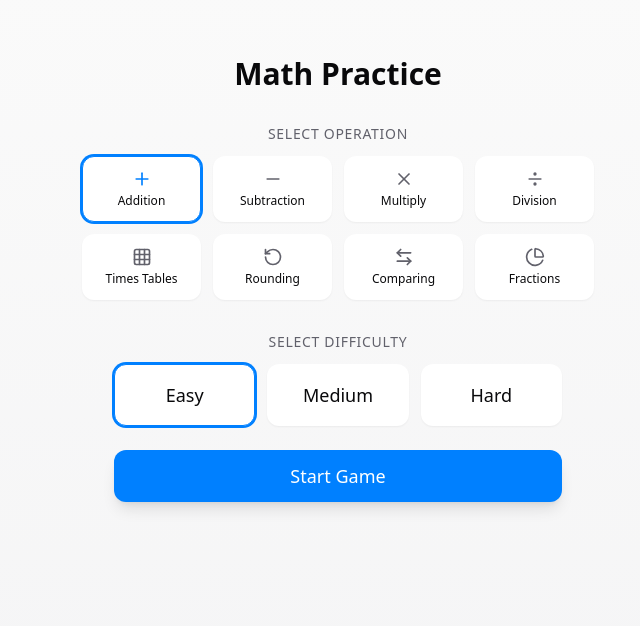
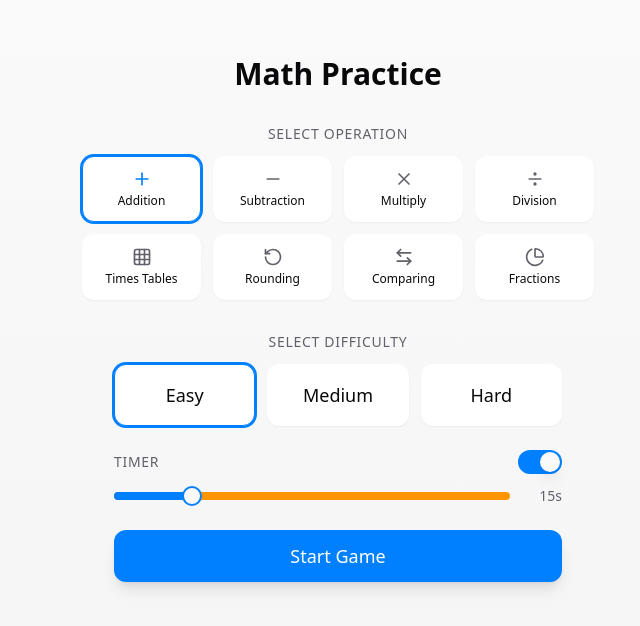
Before and after one commit to rkrules/fun-math-challenge, a React (Vite) app: page / in a window 1280 px wide. Shown: the top 626 px of the page, without its empty margins (302-942 px from the left). Built offline with nearby package versions, Linux system fonts and the light colour scheme.

Commit message:
Changes
Co-authored-by: rkrules <1111119+rkrules@users.noreply.github.com>

```diff
--- a/src/components/GameControls.tsx
+++ b/src/components/GameControls.tsx
@@ -1,5 +1,7 @@
 
 import { Difficulty } from '../utils/mathUtils';
+import { Switch } from './ui/switch';
+import { Slider } from './ui/slider';
 
 interface GameControlsProps {
   difficulty: Difficulty;
@@ -7,6 +9,10 @@ interface GameControlsProps {
   onStartGame: () => void;
   onEndGame: () => void;
   isGameActive: boolean;
+  timerEnabled: boolean;
+  onToggleTimer: (enabled: boolean) => void;
+  timePerQuestion: number;
+  onChangeTime: (time: number) => void;
 }
 
 const GameControls = ({
@@ -14,7 +20,11 @@ const GameControls = ({
   onChangeDifficulty,
   onStartGame,
   onEndGame,
-  isGameActive
+  isGameActive,
+  timerEnabled,
+  onToggleTimer,
+  timePerQuestion,
+  onChangeTime,
 }: GameControlsProps) => {
   return (
     <div className="w-full max-w-md mx-auto animate-scale-in">
@@ -51,6 +61,30 @@ const GameControls = ({
             </div>
           </div>
 
+          <div className="space-y-3">
+            <div className="flex items-center justify-between">
+              <label className="text-sm text-muted-foreground uppercase tracking-wider">
+                Timer
+              </label>
+              <Switch checked={timerEnabled} onCheckedChange={onToggleTimer} />
+            </div>
+            {timerEnabled && (
+              <div className="flex items-center gap-3">
+                <Slider
+                  min={5}
+                  max={60}
+                  step={5}
+                  value={[timePerQuestion]}
+                  onValueChange={([v]) => onChangeTime(v)}
+                  className="flex-1"
+                />
+                <span className="text-sm font-medium text-muted-foreground w-10 text-right">
+                  {timePerQuestion}s
+                </span>
+              </div>
+            )}
+          </div>
+
           <button
             onClick={onStartGame}
             className="w-full bg-primary text-primary-foreground py-3 rounded-xl text-lg font-medium
--- a/src/components/GameStats.tsx
+++ b/src/components/GameStats.tsx
@@ -1,14 +1,16 @@
 
 import { useAnimatedNumber } from '../utils/animations';
+import { Infinity } from 'lucide-react';
 
 interface GameStatsProps {
   score: number;
   streak: number;
   timeLeft: number;
   maxTime: number;
+  timerEnabled: boolean;
 }
 
-const GameStats = ({ score, streak, timeLeft, maxTime }: GameStatsProps) => {
+const GameStats = ({ score, streak, timeLeft, maxTime, timerEnabled }: GameStatsProps) => {
   const animatedScore = useAnimatedNumber(score);
   const animatedStreak = useAnimatedNumber(streak);
 
@@ -36,6 +38,7 @@ const GameStats = ({ score, streak, timeLeft, maxTime }: GameStatsProps) => {
 
         <div className="text-center">
           <p className="text-xs text-muted-foreground uppercase tracking-wider mb-1">Time</p>
+          {timerEnabled ? (
             <div className="relative h-6 w-full bg-muted rounded-full overflow-hidden">
               <div
                 className={`absolute top-0 left-0 h-full ${
@@ -47,6 +50,11 @@ const GameStats = ({ score, streak, timeLeft, maxTime }: GameStatsProps) => {
                 {Math.ceil(timeLeft)}s
               </div>
             </div>
+          ) : (
+            <div className="flex items-center justify-center h-6">
+              <Infinity className="h-5 w-5 text-muted-foreground" />
+            </div>
+          )}
         </div>
       </div>
     </div>
--- a/src/components/MathGame.tsx
+++ b/src/components/MathGame.tsx
@@ -14,21 +14,21 @@ import {
   calculatePoints
 } from '../utils/mathUtils';
 
-const MAX_TIME_PER_QUESTION = 15; // seconds
-
 const MathGame = () => {
   // Game configuration state
   const [operation, setOperation] = useState<Operation>('addition');
   const [difficulty, setDifficulty] = useState<Difficulty>('easy');
   const [isGameActive, setIsGameActive] = useState(false);
   const [isGameOver, setIsGameOver] = useState(false);
+  const [timerEnabled, setTimerEnabled] = useState(true);
+  const [timePerQuestion, setTimePerQuestion] = useState(15);
 
   // Game progress state
   const [currentQuestion, setCurrentQuestion] = useState<Question | null>(null);
   const [score, setScore] = useState(0);
   const [streak, setStreak] = useState(0);
   const [maxStreak, setMaxStreak] = useState(0);
-  const [timeLeft, setTimeLeft] = useState(MAX_TIME_PER_QUESTION);
+  const [timeLeft, setTimeLeft] = useState(timePerQuestion);
   const [isAnswerCorrect, setIsAnswerCorrect] = useState<boolean | null>(null);
   const [showFeedback, setShowFeedback] = useState(false);
 
@@ -41,10 +41,10 @@ const MathGame = () => {
   const generateNewQuestion = useCallback(() => {
     const newQuestion = generateQuestion(operation, difficulty);
     setCurrentQuestion(newQuestion);
-    setTimeLeft(MAX_TIME_PER_QUESTION);
+    setTimeLeft(timePerQuestion);
     setIsAnswerCorrect(null);
     setShowFeedback(false);
-  }, [operation, difficulty]);
+  }, [operation, difficulty, timePerQuestion]);
 
   // Initialize game when started
   useEffect(() => {
@@ -57,7 +57,7 @@ const MathGame = () => {
   useEffect(() => {
     let timer: number | undefined;
 
-    if (isGameActive && !isGameOver && !showFeedback && timeLeft > 0) {
+    if (timerEnabled && isGameActive && !isGameOver && !showFeedback && timeLeft > 0) {
       timer = window.setInterval(() => {
         setTimeLeft(prevTime => {
           if (prevTime <= 0) {
@@ -73,7 +73,7 @@ const MathGame = () => {
     return () => {
       if (timer) clearInterval(timer);
     };
-  }, [isGameActive, isGameOver, showFeedback, timeLeft]);
+  }, [isGameActive, isGameOver, showFeedback, timeLeft, timerEnabled]);
 
   // Handle timeout when timer reaches zero
   const handleTimeout = () => {
@@ -83,7 +83,7 @@ const MathGame = () => {
     setIsAnswerCorrect(false);
     setStreak(0);
     setTotalQuestions(prev => prev + 1);
-    setTotalTime(prev => prev + MAX_TIME_PER_QUESTION);
+    setTotalTime(prev => prev + timePerQuestion);
     toast.error("Time's up!");
 
     setTimeout(() => {
@@ -115,7 +115,7 @@ const MathGame = () => {
     if (!currentQuestion || showFeedback) return;
 
     const isCorrect = answer === currentQuestion.correctAnswer;
-    const timeTaken = MAX_TIME_PER_QUESTION - timeLeft;
+    const timeTaken = timerEnabled ? timePerQuestion - timeLeft : 0;
 
     setIsAnswerCorrect(isCorrect);
     setShowFeedback(true);
@@ -168,7 +168,8 @@ const MathGame = () => {
             score={score}
             streak={streak}
             timeLeft={timeLeft}
-            maxTime={MAX_TIME_PER_QUESTION}
+            maxTime={timePerQuestion}
+            timerEnabled={timerEnabled}
           />
 
           <QuestionCard
@@ -202,6 +203,10 @@ const MathGame = () => {
         onStartGame={handleStartGame}
         onEndGame={handleEndGame}
         isGameActive={isGameActive}
+        timerEnabled={timerEnabled}
+        onToggleTimer={setTimerEnabled}
+        timePerQuestion={timePerQuestion}
+        onChangeTime={setTimePerQuestion}
       />
     </div>
   );
```
Lines whose indentation alone changed are shown as unchanged.
